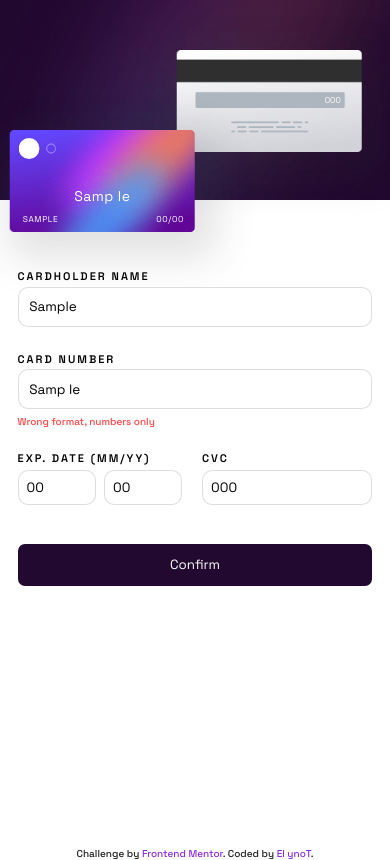
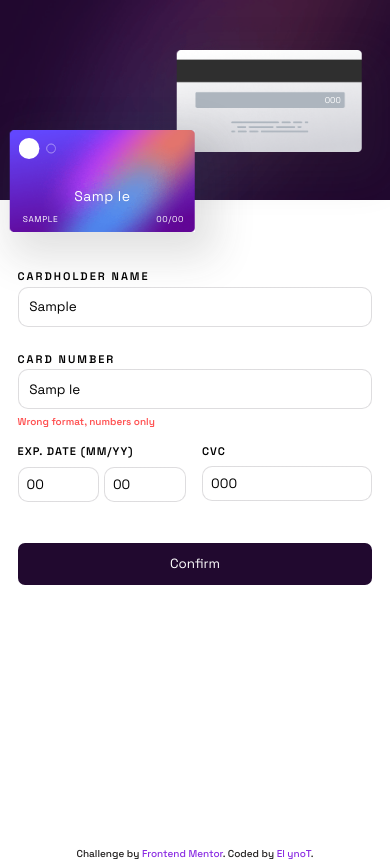
Before and after one commit to Arnthorny/interactive-card-details-form, a plain HTML site: page index.html in a window 390 px wide. Both pictures are taken after typing "Sample", "Sample", "Sample", "Sample", "Sample" into the empty fields and a click on the button "Confirm". Drawn offline with Linux system fonts and the light colour scheme.

Commit message:
Semantic fixes

```diff
--- a/index.html
+++ b/index.html
@@ -23,8 +23,8 @@
     <script src="script.js" defer></script>
   </head>
   <body>
-    <div class="main">
-      <div class="bg__image">
+    <main>
+      <div class="bg__image" role="none">
         <picture>
           <source
             media="(max-width:650px)"
@@ -36,7 +36,7 @@
         <div class="cards__container">
           <div class="card card__front">
             <img src="/images/bg-card-front.png" alt="Card" class="card__img" />
-            <img src="/images/card-logo.svg" id="logo" alt="" srcset="" />
+            <img src="/images/card-logo.svg" id="logo" alt="" />
             <span id="card__card_number" data-pos="0" class="card__detail"
               >0000 0000 0000 0000</span
             >
@@ -61,61 +61,66 @@
       </div>
 
       <div class="form__container">
-        <form action="#" class="card__form">
-          <label for="card--name">
+        <form action="#" class="card__form" role="form">
+          <label for="card_name">
             CARDHOLDER NAME
             <input
               type="text"
               id="card_name"
               placeholder="e.g. Jane Appleseed"
-              lit="text"
+              data-lit="text"
             />
             <span class="error__msg"></span>
           </label>
 
-          <label for="card--number">
+          <label for="card_number">
             CARD NUMBER
             <input
               type="text"
               id="card_number"
               placeholder="e.g. 1234 5678 9123 0000"
-              lit="number"
+              data-lit="number"
               size="16"
               minlength="16"
             />
             <span class="error__msg"></span>
           </label>
 
-          <legend>
-            <label for="card__expiry_label" id="card__expiry_label">
-              <span>EXP. DATE (MM/YY)</span>
+          <div class="legend">
+            <div id="inline">
+              <span class="title">EXP. DATE (MM/YY)</span>
+              <label class="inline" for="card_expiry-MM">
                 <input
                   type="text"
                   placeholder="MM"
                   id="card_expiry-MM"
-                lit="number"
+                  data-lit="number"
                   size="2"
                 />
+              </label>
+              <label for="card_expiry-YY">
                 <input
                   type="text"
                   placeholder="YY"
                   id="card_expiry-YY"
-                lit="number"
+                  data-lit="number"
                   size="2"
                 />
-              <span class="error__msg"></span> </label
-            ><label for="cvc">
-              <span>CVC</span>
+              </label>
+              <span class="error__msg"></span>
+            </div>
+            <label for="card_cvc">
+              <span class="title">CVC</span>
               <input
                 type="text"
                 id="card_cvc"
                 placeholder="e.g. 123"
-                lit="number"
+                data-lit="number"
                 size="3"
               />
               <span class="error__msg"></span>
             </label>
-          </legend>
+          </div>
 
           <button type="submit" id="submit">Confirm</button>
         </form>
@@ -131,7 +136,7 @@
           <button id="continue">Continue</button>
         </div>
       </div>
-    </div>
+    </main>
 
     <div class="attribution">
       Challenge by
--- a/script.js
+++ b/script.js
@@ -87,7 +87,9 @@ function errorCheck(e) {
   allErrorMsg.forEach((el) => (el.textContent = ""));
 
   for (const el of allInputFields) {
-    const errorSibl = document.querySelector(`#${el.id}~span`);
+    const errorSibl =
+      document.querySelector(`#${el.id}~span`) ||
+      el.closest("div").querySelector(".error__msg");
     const elText = el.value;
     const stripText = stripSpace(elText);
 
@@ -102,7 +104,7 @@ function errorCheck(e) {
         errorSibl.textContent = "Can't be blank";
         noError = false;
         break;
-      case el.getAttribute("lit") === "number":
+      case el.dataset.lit === "number":
         if (!isFinite(stripText)) {
           errorSibl.textContent = "Wrong format, numbers only";
           noError = false;
@@ -112,7 +114,7 @@ function errorCheck(e) {
         }
         break;
 
-      case el.getAttribute("lit") === "text" && !isAllText:
+      case el.dataset.lit === "text" && !isAllText:
         errorSibl.textContent = "Wrong format, text only";
         noError = false;
         break;
@@ -128,7 +130,10 @@ function errorCheck(e) {
 function restart() {
   allInputFields.forEach((el) => {
     el.value = "";
-    const errorSibl = document.querySelector(`#${el.id}~span`);
+    const errorSibl =
+      document.querySelector(`#${el.id}~span`) ||
+      el.closest("div").querySelector(".error__msg");
+    console.log(errorSibl);
     errorSibl.textContent = "";
     const cardSpan = document.querySelector(`#card__${el.id}`);
     cardSpan.textContent = cardDefText[cardSpan.dataset.pos];
--- a/style.css
+++ b/style.css
@@ -34,7 +34,7 @@ body {
   font-weight: 400;
 }
 
-.main {
+main {
   display: flex;
   height: 100%;
   position: relative;
@@ -187,32 +187,43 @@ input:focus-visible {
   outline: none;
 }
 
-legend {
+.legend {
   display: flex;
+  justify-content: space-between;
 }
 
-legend > label > span:first-of-type {
+.title {
+  font-size: 1.1rem;
+  letter-spacing: 0.1rem;
+  font-weight: 600;
   display: block;
   margin-bottom: 2%;
 }
 
-legend > label {
+.legend label {
   display: inline-block;
   width: 48%;
-  margin: 2% 0;
 }
 
-legend > label > input {
+.legend input {
   display: inline-block;
 }
 
-legend > label:first-of-type {
-  margin-right: 4%;
+#inline {
+  width: 48%;
 }
 
-legend > label:first-of-type > input {
-  width: 46%;
-  margin-right: 2%;
+#inline > label {
+  margin-bottom: 0;
+}
+
+.legend > label:last-of-type {
+  margin: 0% 0 0 0;
+}
+
+#card_cvc {
+  width: 100%;
+  margin: 3% 0 4% 0;
 }
 
 button {
@@ -265,6 +276,7 @@ button:hover {
   letter-spacing: normal;
   display: inline-block;
   font-size: 1rem;
+  font-weight: 600;
   color: var(--error);
   margin: 1.5% 0;
 }
@@ -294,7 +306,7 @@ button:hover {
 }
 
 @media (max-width: 650px) {
-  .main {
+  main {
     flex-flow: column wrap;
     overflow-y: scroll;
     width: 100vw;
```
Lines whose indentation alone changed are shown as unchanged.
